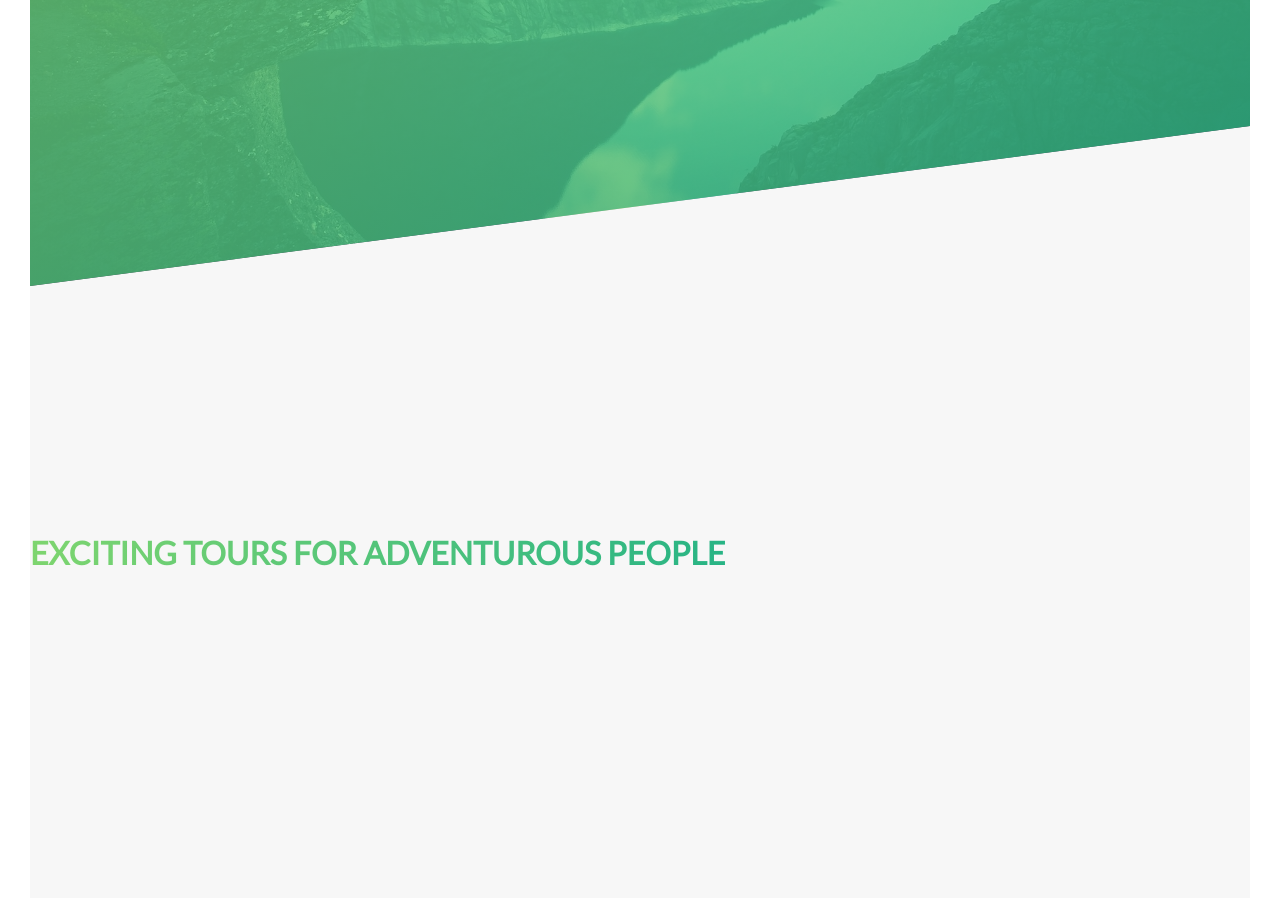
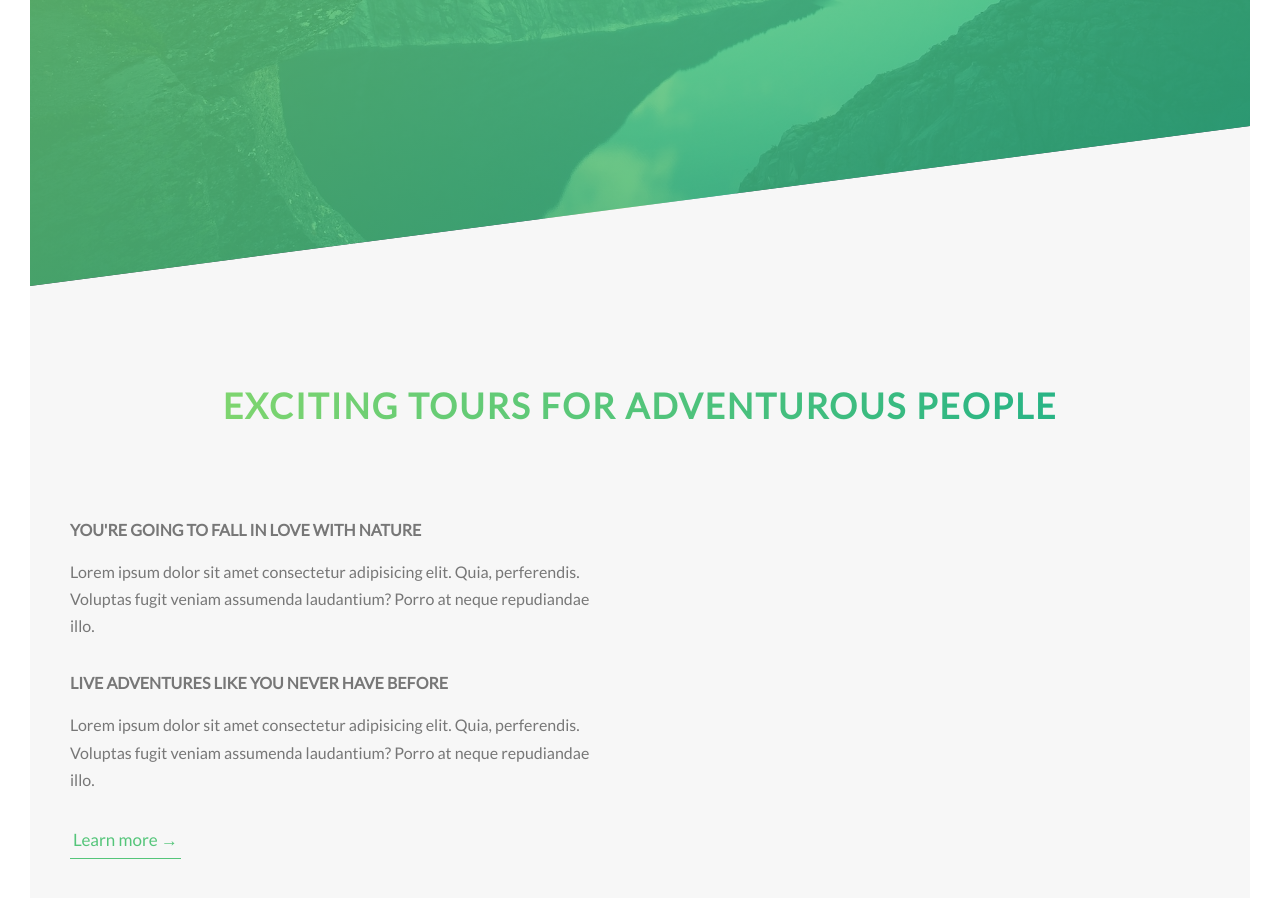
Before and after one commit to zihad-hossion/natural, a plain HTML site: page index.html in a window 1280 px wide. Shown: the part 504-1402 px from the top of the page. Drawn offline with Linux system fonts and the light colour scheme; files whose address does not match are found by name; a web font is replaced by a local one.

Commit message:
some change and add file

```diff
--- /dev/null
+++ b/css/main.css
@@ -0,0 +1,68 @@
+* {
+    margin: 0;
+    padding: 0;
+    box-sizing: border-box;
+}
+
+.center-text {
+    text-align: center;
+}
+
+.bottom-margin-sm {
+    margin-bottom: 1.5rem;
+}
+
+.bottom-margin-md {
+    margin-bottom: 4rem;
+}
+
+.bottom-margin-big {
+    margin-bottom: 8rem;
+}
+
+.row {
+    max-width: 114rem;
+    margin: 0 auto;
+}
+
+.row:not(:last-child) {
+    margin-bottom: 8rem;
+}
+
+.row::after {
+    content: "";
+    display: table;
+    clear: both;
+}
+
+.row [class^="col-"] {
+    float: left;
+}
+
+.row [class^="col-"]:not(:last-child) {
+    margin-right: 6rem;
+}
+
+.row .col-1-of-2 {
+    width: calc((100% - 6rem) / 2);
+}
+
+.row .col-1-of-3 {
+    width: calc((100% - 2 * 6rem) / 3);
+}
+
+.row .col-2-of-3 {
+    width: calc(2 * ((100% - 2 * 6rem) / 3) + 6rem);
+}
+
+.row .col-1-of-4 {
+    width: calc((100% - 3 * 6rem) / 4);
+}
+
+.row .col-2-of-4 {
+    width: calc(2 * ((100% - 3 * 6rem) / 4) + 6rem);
+}
+
+.row .col-3-of-4 {
+    width: calc(3 * ((100% - 3 * 6rem) / 4) + 2 * 6rem);
+}
--- a/style.css
+++ b/css/style.css
@@ -1,16 +1,13 @@
-* {
-    margin: 0;
-    padding: 0;
-    box-sizing: border-box;
+html {
+    font-size: 62.5%;
 }
 
 body {
     font-family: 'Lato', sans-serif;
     font-weight: 400;
-    font-size: 16px;
     line-height: 1.7;
     color: #777;
-    padding: 30px;
+    padding: 3rem;
 }
 
 .header {
@@ -168,11 +165,42 @@ body {
 }
 
 .hsecondary {
-    font-size: 2rem;
+    font-size: 3.5rem;
     text-transform: uppercase;
     font-weight: 700;
     display: inline-block;
     background: linear-gradient(to right, #7ed56f, #28b485);
     -webkit-background-clip: text;
     color: transparent;
+    letter-spacing: .2rem;
+    transition: all .2s;
 }
+
+.hsecondary:hover {
+    transform: skewY(3deg) skewX(15deg) scale(1.1);
+    text-shadow: .5rem 1rem 2rem rgba(0, 0, 0, 0.2);
+}
+
+.htertiary {
+    font-size: 1.6rem;
+    font-weight: 700;
+    text-transform: uppercase;
+}
+
+.paragraph {
+    font-size: 1.6rem;
+}
+
+.paragraph:not(:last-child) {
+    margin-bottom: 3rem;
+}
+
+.btn-text:link,
+.btn-text:visited {
+    font-size: 1.7rem;
+    color: #55c57a;
+    display: inline-block;
+    text-decoration: none;
+    border-bottom: 1px solid #55c57a;
+    padding: 3px;
+}
--- a/index.html
+++ b/index.html
@@ -8,7 +8,9 @@
     <link href="https://fonts.googleapis.com/css2?family=Lato&family=Rubik+Gemstones&display=swap" rel="stylesheet">
 
     <title>Nature</title>
-    <link rel="stylesheet" href="style.css">
+    <link rel="stylesheet" href="./css/main.css">
+    <link rel="stylesheet" href="./css/style.css">
+
     <link rel="shortcut icon" href="img/favicon.png" type="image/png">
 </head>
 
@@ -30,9 +32,27 @@
 
     <main>
         <section class="about">
-            <h2 class="hsecondary">
-                Exciting tours for adventurous people
-            </h2>
+            <div class="center-text bottom-margin-big">
+                <h2 class="hsecondary">
+                    Exciting tours for adventurous people
+                </h2>
+            </div>
+
+            <div class="row">
+                <div class="col-1-of-2">
+                    <h3 class="htertiary bottom-margin-sm">You're going to fall in love with nature</h3>
+                    <p class="paragraph">Lorem ipsum dolor sit amet consectetur adipisicing elit. Quia, perferendis.
+                        Voluptas fugit veniam
+                        assumenda laudantium? Porro at neque repudiandae illo.</p>
+                    <h3 class="htertiary bottom-margin-sm">Live adventures like you never have before</h3>
+                    <p class="paragraph">Lorem ipsum dolor sit amet consectetur adipisicing elit. Quia, perferendis.
+                        Voluptas fugit veniam
+                        assumenda laudantium? Porro at neque repudiandae illo.</p>
+
+                    <a href="#" class="btn-text">Learn more &rarr;</a>
+                </div>
+                <div class="col-1-of-2"></div>
+            </div>
         </section>
     </main>
 </body>
```
